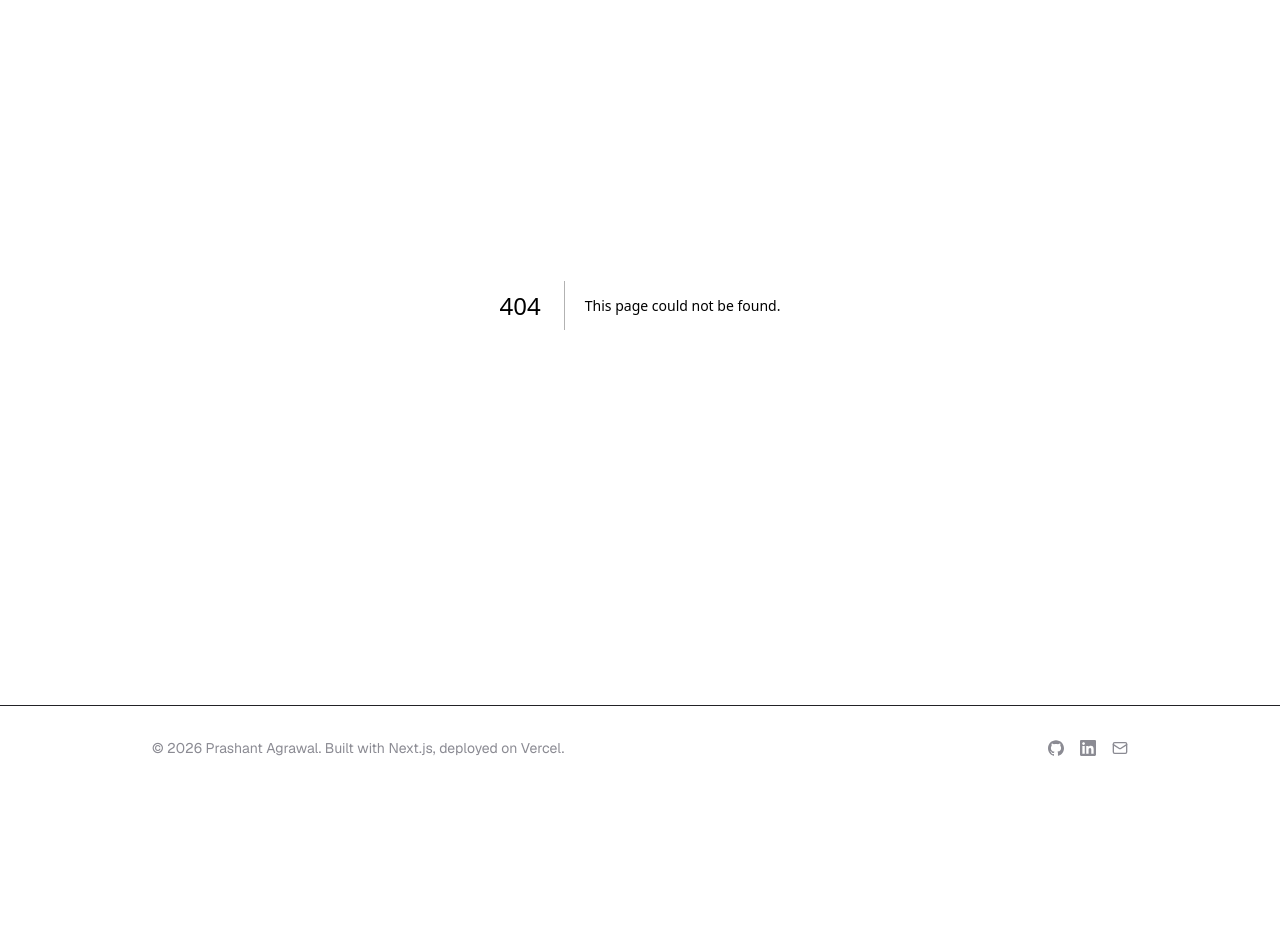
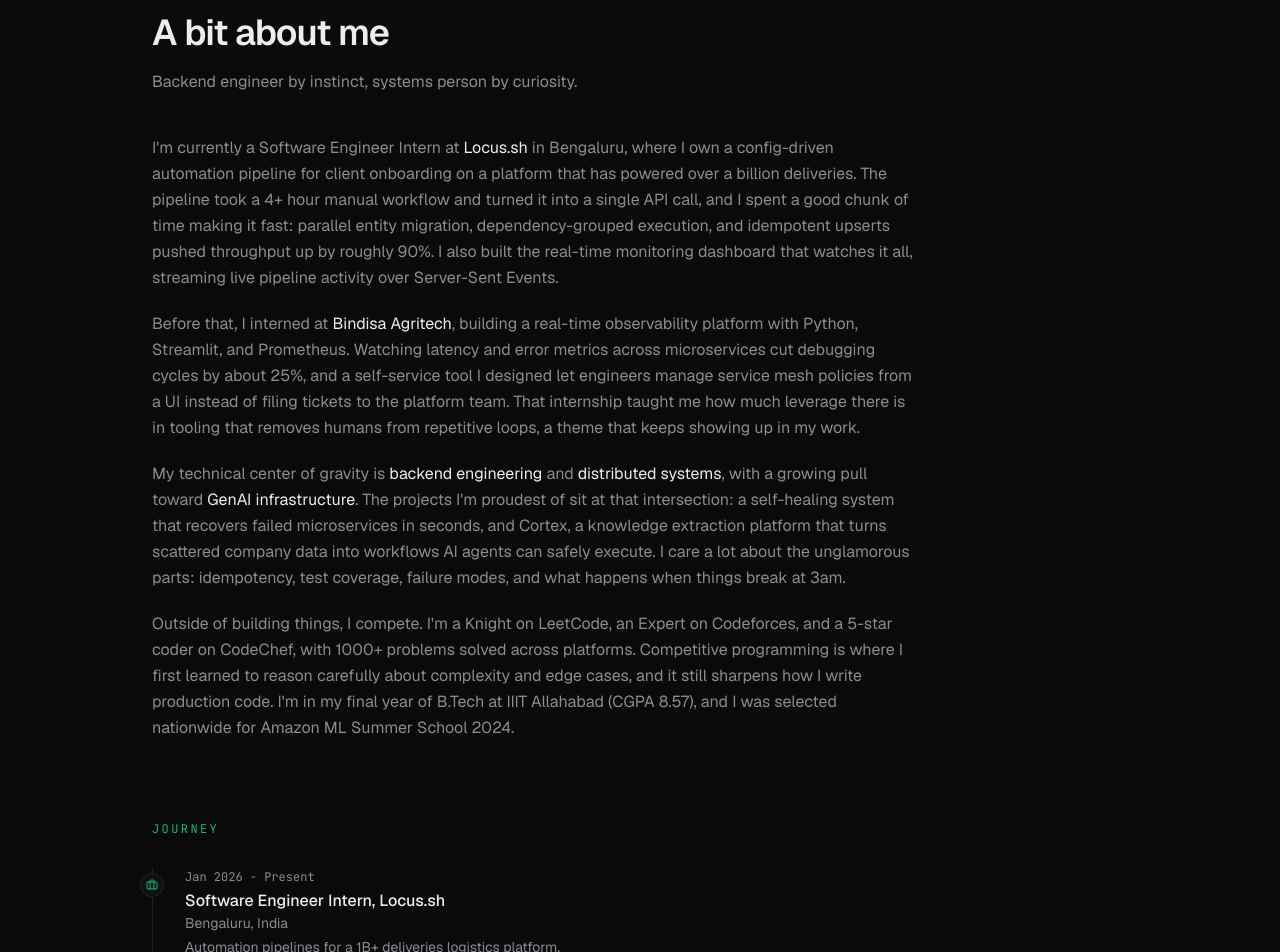
Before and after one commit to agrawal-2005/portfolio, a Next.js app: page /about in a window 1280 px wide. Before the commit this address had no page. Shown: the part 160-1112 px from the top of the page. Before the commit the page ends 950 px from the top, so only its background shows below. Built offline with nearby package versions, Linux system fonts and the light colour scheme.

Commit message:
Add about page with bio, journey timeline, and skills grid

```diff
--- /dev/null
+++ b/app/about/page.tsx
@@ -0,0 +1,131 @@
+import type { Metadata } from "next";
+import { GraduationCap, Briefcase } from "lucide-react";
+import { PageHeader } from "@/components/page-header";
+import { FadeInOnScroll } from "@/components/motion";
+import { timeline } from "@/data/experience";
+import { skills } from "@/data/skills";
+
+export const metadata: Metadata = {
+  title: "About",
+  description:
+    "About Prashant Agrawal: backend engineer, distributed systems and GenAI enthusiast, final-year B.Tech student at IIIT Allahabad.",
+};
+
+export default function AboutPage() {
+  return (
+    <div className="mx-auto max-w-5xl px-6 py-20">
+      <PageHeader
+        eyebrow="about"
+        title="A bit about me"
+        description="Backend engineer by instinct, systems person by curiosity."
+      />
+
+      {/* Bio */}
+      <FadeInOnScroll className="mt-10 max-w-3xl space-y-5 leading-relaxed text-muted">
+        <p>
+          I&apos;m currently a Software Engineer Intern at{" "}
+          <span className="text-foreground">Locus.sh</span> in Bengaluru, where I
+          own a config-driven automation pipeline for client onboarding on a
+          platform that has powered over a billion deliveries. The pipeline took
+          a 4+ hour manual workflow and turned it into a single API call, and I
+          spent a good chunk of time making it fast: parallel entity migration,
+          dependency-grouped execution, and idempotent upserts pushed throughput
+          up by roughly 90%. I also built the real-time monitoring dashboard
+          that watches it all, streaming live pipeline activity over
+          Server-Sent Events.
+        </p>
+        <p>
+          Before that, I interned at{" "}
+          <span className="text-foreground">Bindisa Agritech</span>, building a
+          real-time observability platform with Python, Streamlit, and
+          Prometheus. Watching latency and error metrics across microservices
+          cut debugging cycles by about 25%, and a self-service tool I designed
+          let engineers manage service mesh policies from a UI instead of
+          filing tickets to the platform team. That internship taught me how
+          much leverage there is in tooling that removes humans from repetitive
+          loops, a theme that keeps showing up in my work.
+        </p>
+        <p>
+          My technical center of gravity is{" "}
+          <span className="text-foreground">backend engineering</span> and{" "}
+          <span className="text-foreground">distributed systems</span>, with a
+          growing pull toward{" "}
+          <span className="text-foreground">GenAI infrastructure</span>. The
+          projects I&apos;m proudest of sit at that intersection: a self-healing
+          system that recovers failed microservices in seconds, and Cortex, a
+          knowledge extraction platform that turns scattered company data into
+          workflows AI agents can safely execute. I care a lot about the
+          unglamorous parts: idempotency, test coverage, failure modes, and
+          what happens when things break at 3am.
+        </p>
+        <p>
+          Outside of building things, I compete. I&apos;m a Knight on LeetCode,
+          an Expert on Codeforces, and a 5-star coder on CodeChef, with 1000+
+          problems solved across platforms. Competitive programming is where I
+          first learned to reason carefully about complexity and edge cases,
+          and it still sharpens how I write production code. I&apos;m in my
+          final year of B.Tech at IIIT Allahabad (CGPA 8.57), and I was
+          selected nationwide for Amazon ML Summer School 2024.
+        </p>
+      </FadeInOnScroll>
+
+      {/* Timeline */}
+      <section className="mt-20">
+        <FadeInOnScroll>
+          <h2 className="font-mono text-xs uppercase tracking-[0.2em] text-accent">
+            journey
+          </h2>
+        </FadeInOnScroll>
+        <ol className="mt-8 space-y-0 border-l border-border">
+          {timeline.map((item, i) => (
+            <li key={item.title} className="relative pb-10 pl-8 last:pb-0">
+              <FadeInOnScroll delay={i}>
+                <span className="absolute -left-[13px] top-1 flex size-6 items-center justify-center rounded-full border border-border bg-card">
+                  {item.kind === "work" ? (
+                    <Briefcase className="size-3 text-accent" />
+                  ) : (
+                    <GraduationCap className="size-3 text-accent" />
+                  )}
+                </span>
+                <p className="font-mono text-xs text-muted">{item.period}</p>
+                <h3 className="mt-1 font-medium">{item.title}</h3>
+                <p className="text-sm text-muted">{item.place}</p>
+                {item.note && (
+                  <p className="mt-1 text-sm text-muted">{item.note}</p>
+                )}
+              </FadeInOnScroll>
+            </li>
+          ))}
+        </ol>
+      </section>
+
+      {/* Skills */}
+      <section className="mt-20">
+        <FadeInOnScroll>
+          <h2 className="font-mono text-xs uppercase tracking-[0.2em] text-accent">
+            skills
+          </h2>
+        </FadeInOnScroll>
+        <div className="mt-8 grid gap-4 sm:grid-cols-2 lg:grid-cols-3">
+          {skills.map((group, i) => (
+            <FadeInOnScroll key={group.category} delay={i}>
+              <div className="h-full rounded-lg border border-border bg-card p-5 transition-colors hover:border-accent/30">
+                <h3 className="font-mono text-sm font-medium">{group.category}</h3>
+                <div className="mt-3 flex flex-wrap gap-1.5">
+                  {group.skills.map((skill) => (
+                    <span
+                      key={skill}
+                      className="rounded-md bg-accent-soft px-2 py-0.5 text-xs text-foreground/80"
+                    >
+                      {skill}
+                    </span>
+                  ))}
+                </div>
+              </div>
+            </FadeInOnScroll>
+          ))}
+        </div>
+      </section>
+    </div>
+  );
+}
```
